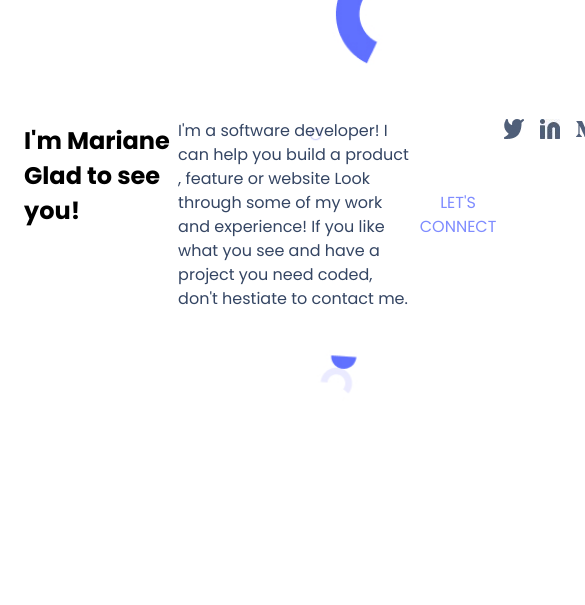
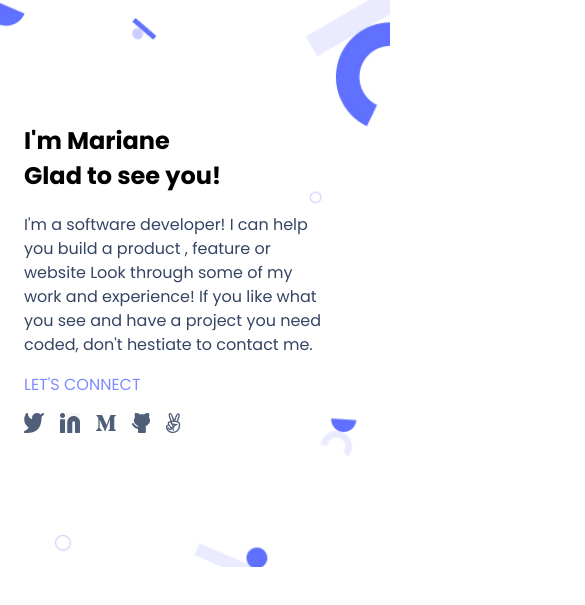
Before and after one commit to Ashnaali3255/Portfolio-2, a website: page index.html in a window 390 px wide. Shown: the part 63-668 px from the top of the page, 585 px wide, since content can reach past the window. Drawn offline with Linux system fonts and the light colour scheme.

Commit message:
Update style.css

```diff
--- a/style.css
+++ b/style.css
@@ -108,9 +108,6 @@
   section.main-section {
     margin: 114px 24px;
   }
-  .main-section{
-    display: flex;
-  }
 }
 
 /* @media only screen and (min-width: 768px) {
```
